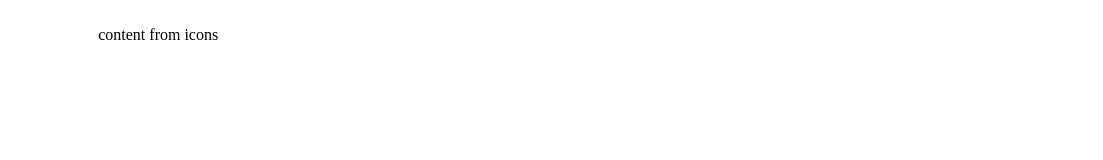
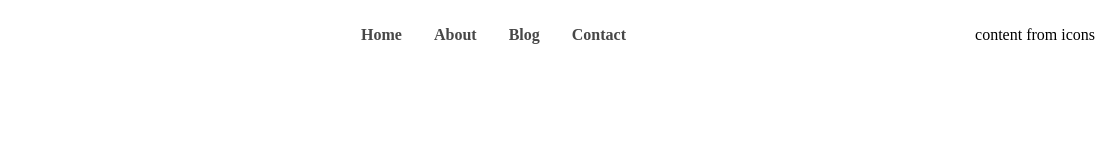
Before and after one commit to CyrilGouv/gatsby-restaurant-contentful, a Gatsby site: page / in a window 1280 px wide. Shown: the full height of the page, 177-1280 px from the left. Built offline with nearby package versions, Linux system fonts and the light colour scheme; Gatsby itself is replaced by a stand-in of ours.

Commit message:
Fixed Navar Links Screen Size

```diff
--- a/src/components/globals/navbar/NavbarLinks.js
+++ b/src/components/globals/navbar/NavbarLinks.js
@@ -28,7 +28,7 @@ const LinkWrapper = styled.ul`
     padding: 0;
     height: 0;
     overflow: hidden;
-    ${styles.transDefault};
+    ${styles.transObject({ time: '.35s' })};
 
     &.isOpen {
         height: 152px;
@@ -49,6 +49,18 @@ const LinkWrapper = styled.ul`
             padding: .5rem 1rem .5rem 1.3rem;
         }
     }
+
+    @media (min-width: 768px) {
+        height: auto;
+        display: flex;
+        margin: 0 auto;
+
+        .nav-link:hover {
+            padding: .5rem 1rem .5rem 1rem;
+            background: ${styles.colors.mainWhite};
+        }
+
+    }
 `
 
 export default NavbarLinks
```
